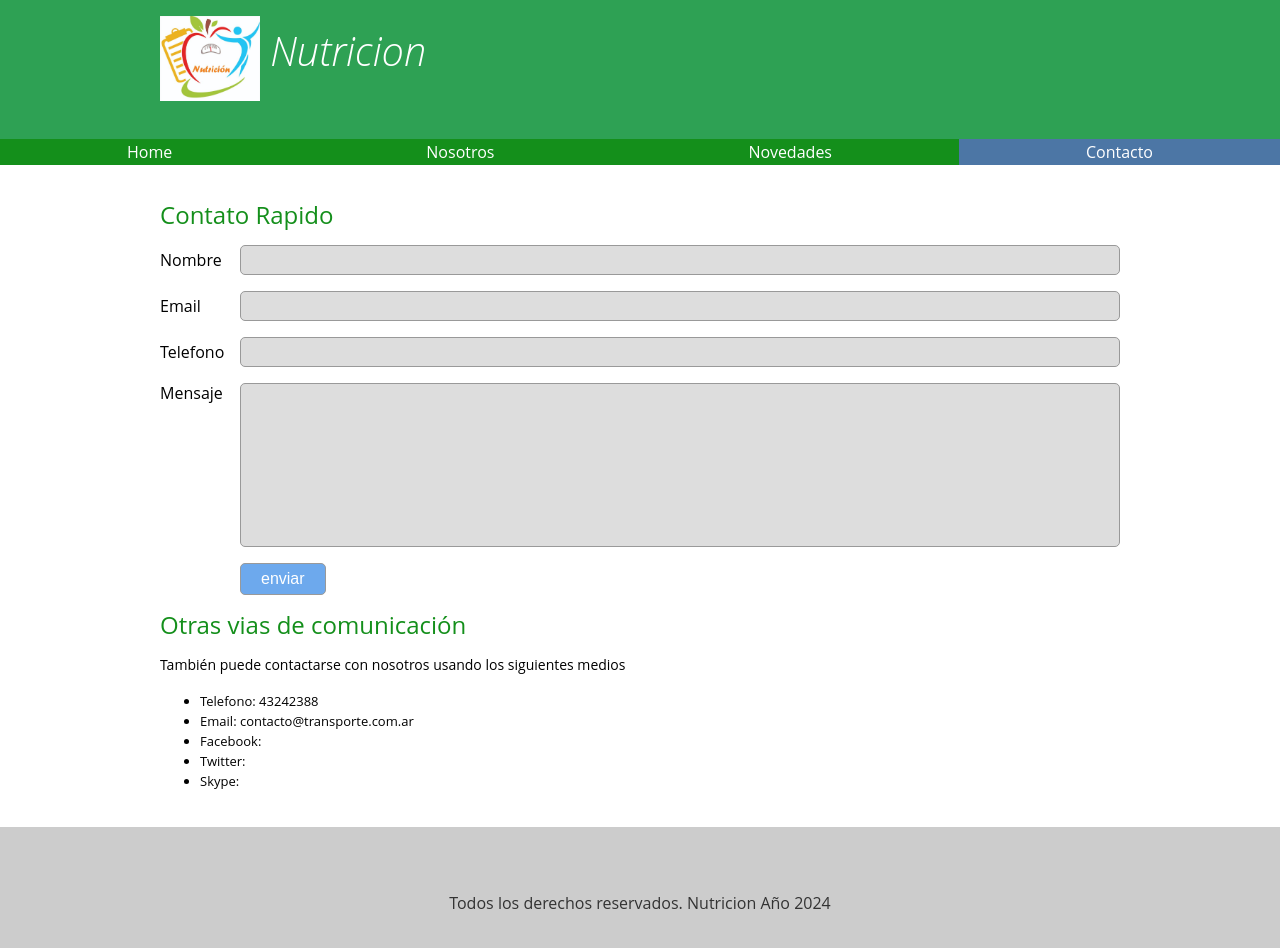
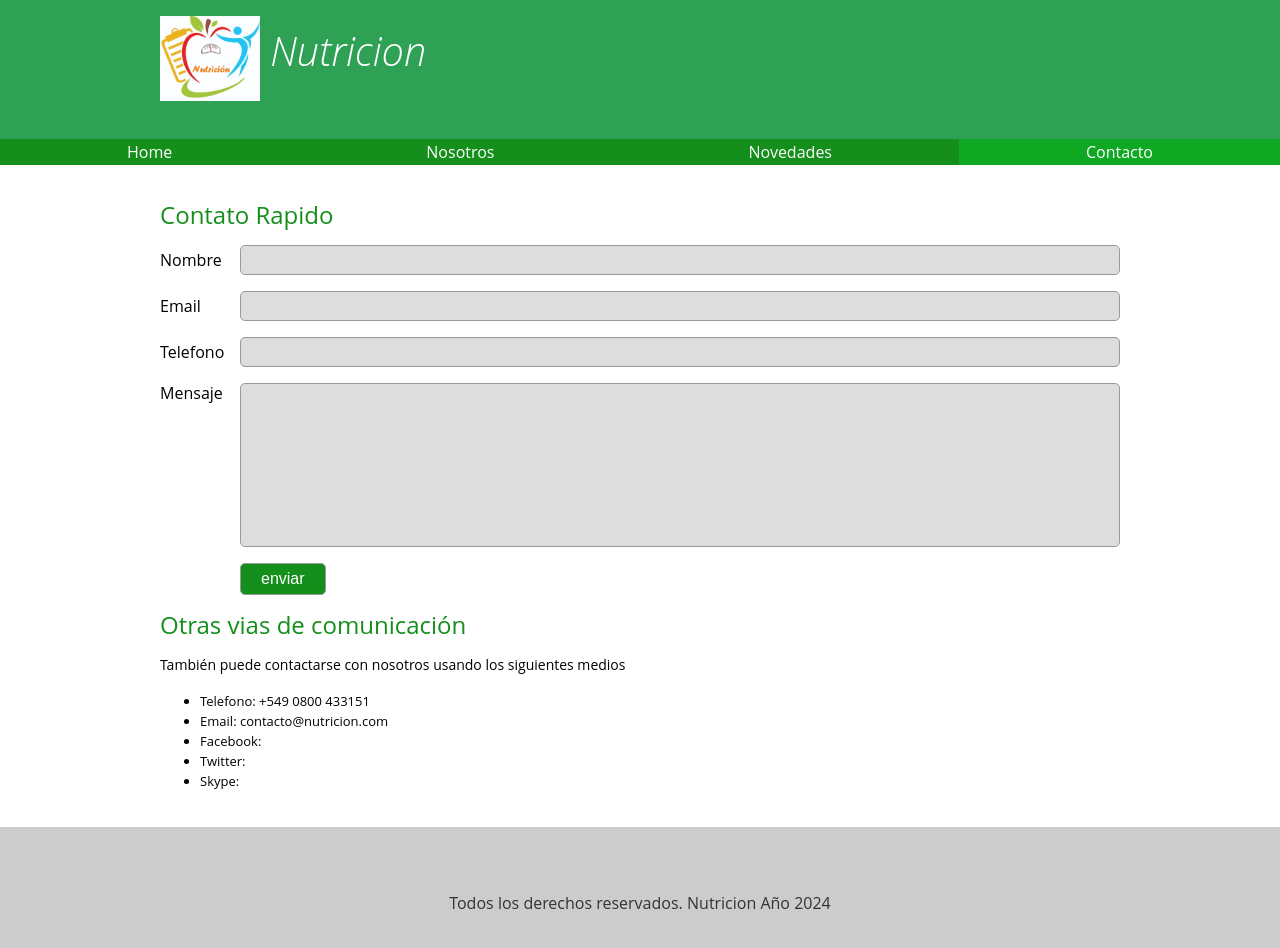
Before and after one commit to Martin-00789/DiplomaturaFullStack, a React (Create React App) app: page /contacto in a window 1280 px wide. Shown: the top 948 px of the page. Built offline with nearby package versions, Linux system fonts and the light colour scheme.

Commit message:
add style to Novedades and Contacto

```diff
--- a/src/pages/Contacto.jsx
+++ b/src/pages/Contacto.jsx
@@ -31,8 +31,8 @@ const Contacto = () => {
           <h2>Otras vias de comunicación</h2>
           <p>También puede contactarse con nosotros usando los siguientes medios</p>
           <ul>
-            <li>Telefono: 43242388</li>
-            <li>Email: contacto@transporte.com.ar</li>
+            <li>Telefono: +549 0800 433151</li>
+            <li>Email: contacto@nutricion.com</li>
             <li>Facebook:</li>
             <li>Twitter:</li>
             <li>Skype:</li>
--- a/src/pages/NovedadesPage.jsx
+++ b/src/pages/NovedadesPage.jsx
@@ -1,12 +1,13 @@
 import React from 'react'
+import "../styles/components/pages/NovedadesPage.css";
 
 const NovedadesPage = () => {
   return (
-    <section>
+    <section className="holder">
       <h2>Novedades</h2>
       <h3>titulos</h3>
       <h4>subtitulo</h4>
-      <p>cuerpo</p>
+      <p>descripcion Lorem ipsum dolor sit, amet consectetur adipisicing elit. Quaerat, totam.</p>
     </section>
   )
 }
--- a/src/styles/components/layout/Nav.css
+++ b/src/styles/components/layout/Nav.css
@@ -27,5 +27,5 @@ nav ul li a:hover{
 }
 
 nav ul li a.activo{
-  background-color: #4c76a5;
+  background-color: #0ea823;
 }
--- a/src/styles/components/pages/ContactoPage.css
+++ b/src/styles/components/pages/ContactoPage.css
@@ -45,7 +45,7 @@
 }
 
 .formulario input[type="submit"] {
-  background-color: #6da9ed;
+  background-color: #148f1b;
   box-shadow: 0 0 10px rgba (0,0,0,0.4);
   color: white;
   font-size: 16px;
@@ -58,5 +58,5 @@
 }
 
 .formulario input[type="submit"]:hover{
-  background-color: #2e64a1;
+  background-color: #2ea150;
 }
```
